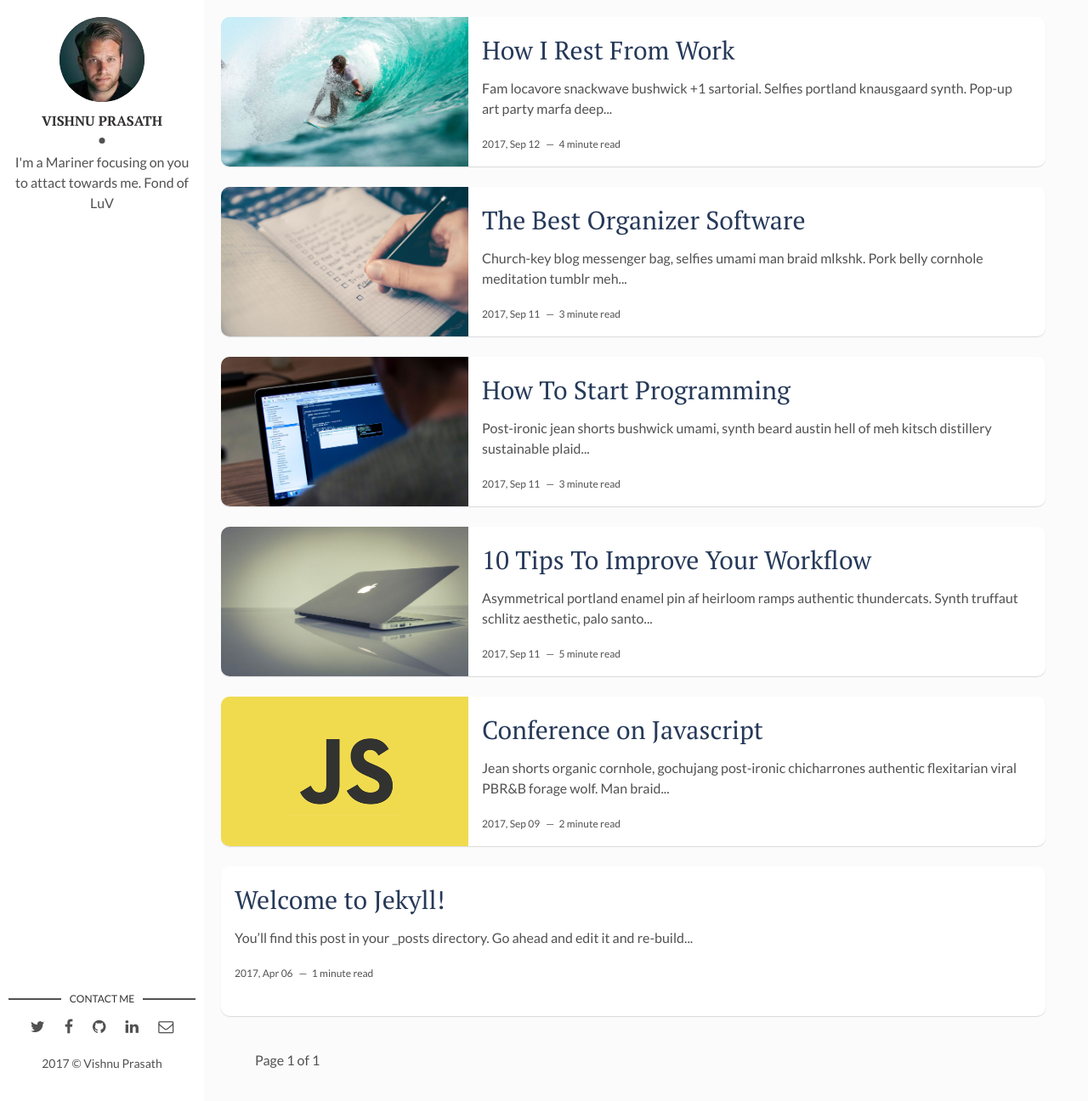
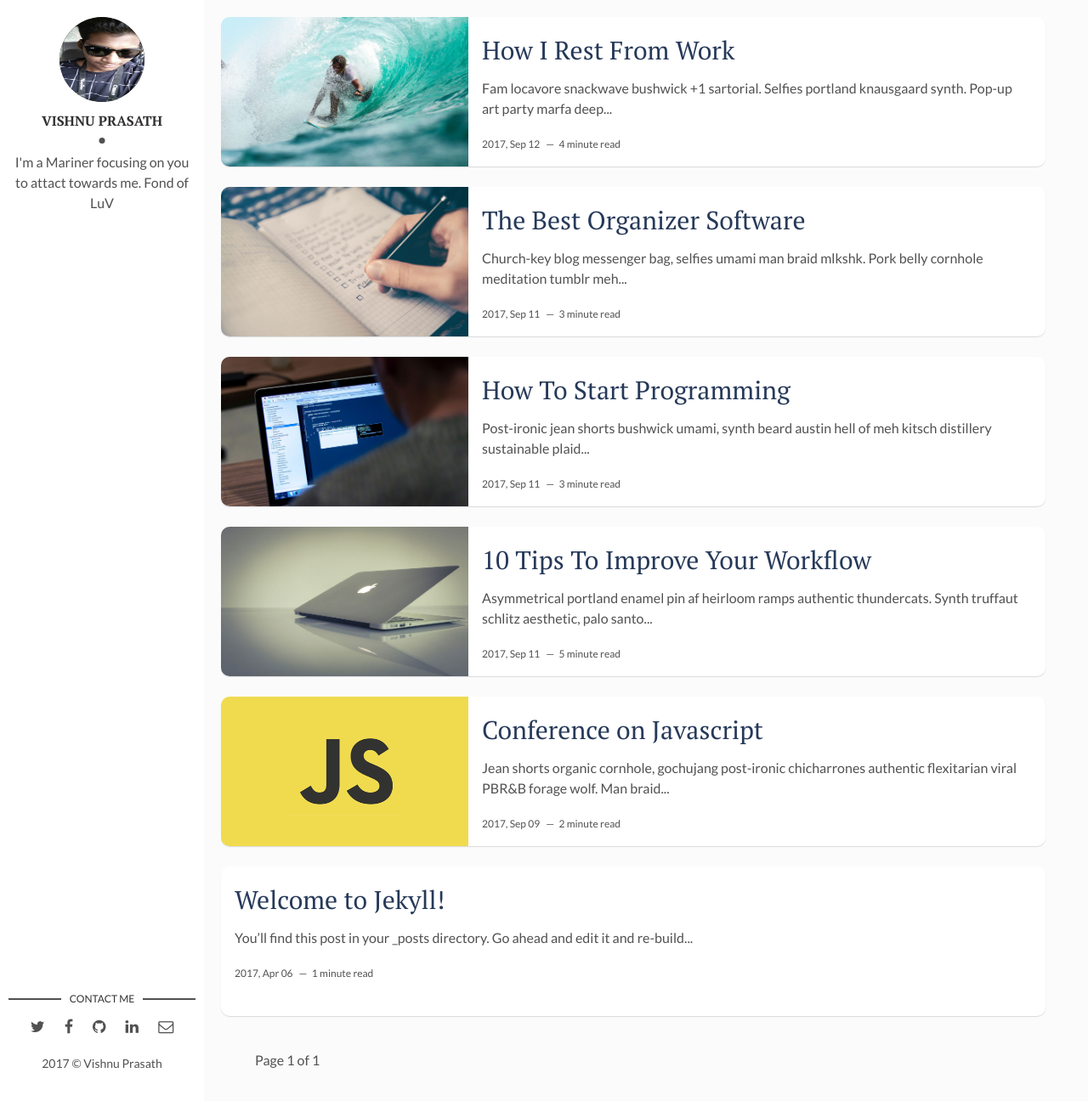
Before and after one commit to vsh12/vish, a Jekyll site: the page built from index.html, in a window 1280 px wide and 1296 px high. Shown: the whole window at 85% size. Built offline with Jekyll 4.4.1, drawn with Linux system fonts in a browser that asks for light colours; the list of posts is cut into pages by our own code.

Commit message:
Update _config.yml

```diff
--- a/_config.yml
+++ b/_config.yml
@@ -9,7 +9,7 @@ site-twitter: "" #if your site has a twitter account, enter it here
 
 # Author Settings
 author: Vishnu Prasath # add your name
-author-img: david-freeman.jpg # add your photo
+author-img: IMG_20170613_125914.jpg # add your photo
 about-author: I'm a Mariner focusing on you to attact towards me. Fond of LuV   # add description
 twitter: # add your Twitter handle
 facebook: https://facebook.com/vizjack # add your Facebook handle
```
